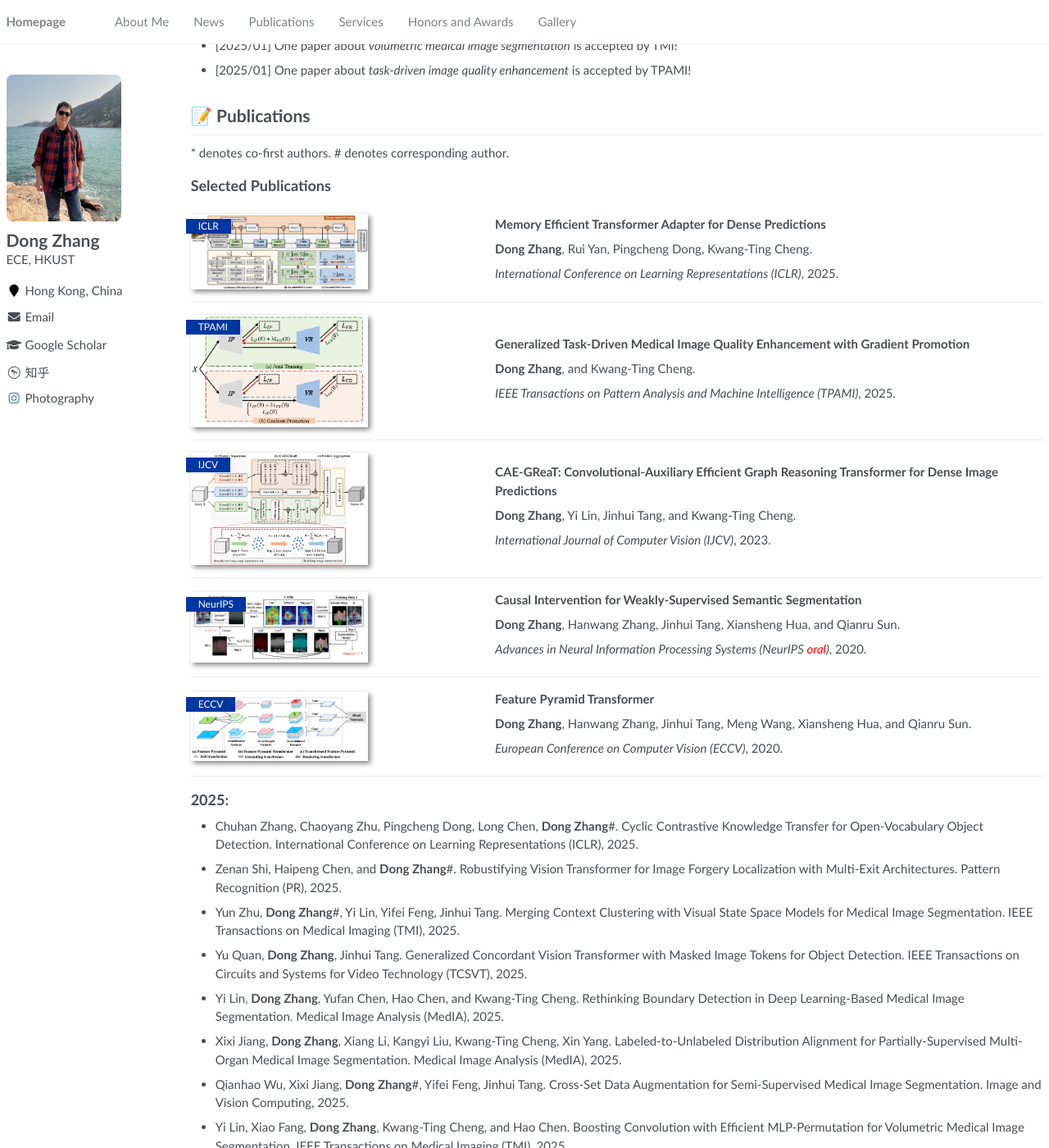
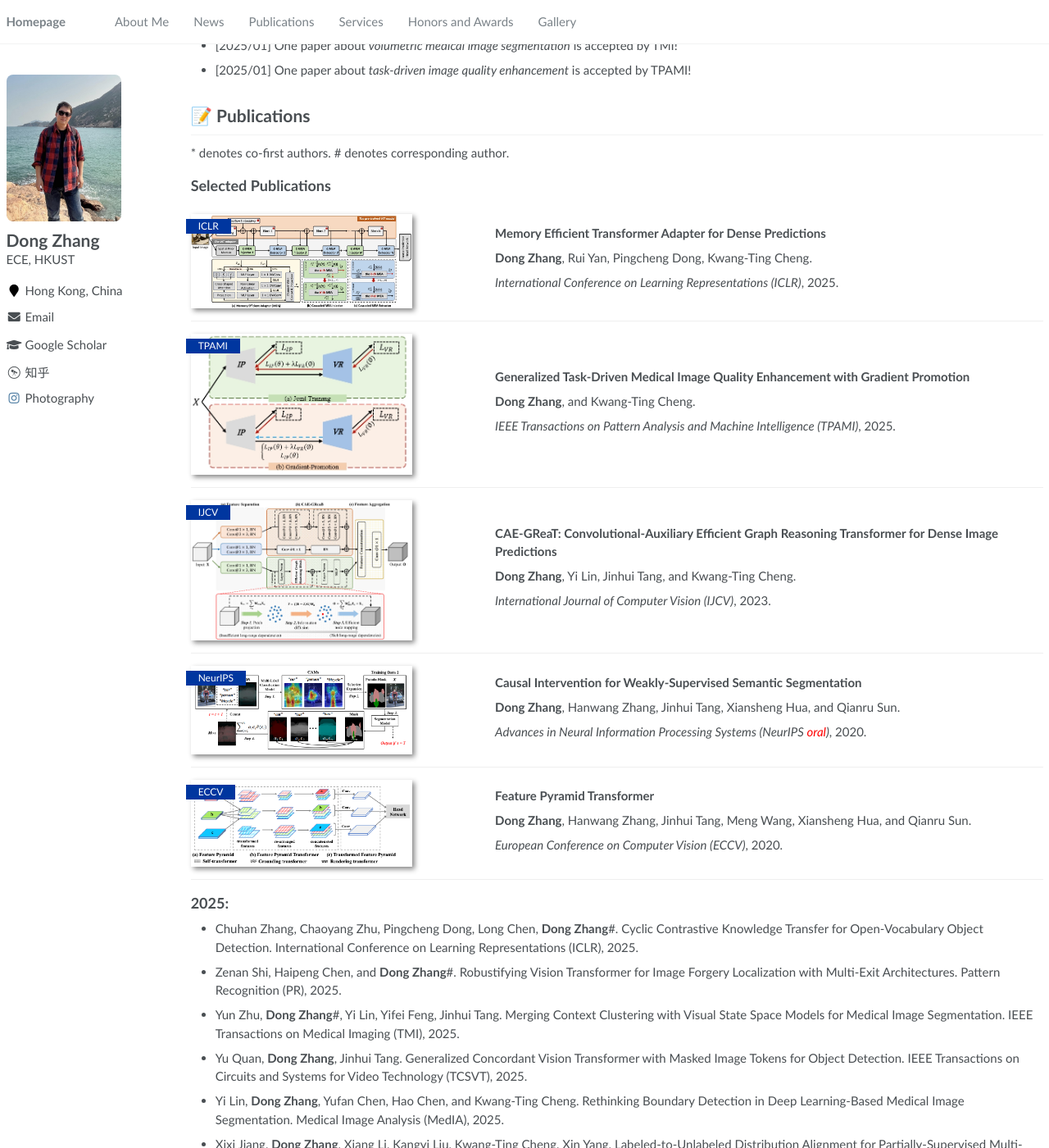
Before and after one commit to dongzhang89/dongzhang89.github.io, a Jekyll site: the page built from _pages/about.md, in a window 1280 px wide and 1400 px high, scrolled down 709 px. Shown: the whole window at 82% size. Built offline with Jekyll 4.4.1, drawn with Linux system fonts in a browser that asks for light colours.

Commit message:
Update main.scss

```diff
--- a/assets/css/main.scss
+++ b/assets/css/main.scss
@@ -55,7 +55,7 @@
         width: 100%;
         order: 2;
         img {
-            max-width: 216px;
+            max-width: 270px;
             box-shadow: 3px 3px 6px #888;
             object-fit: cover;
         }
```
